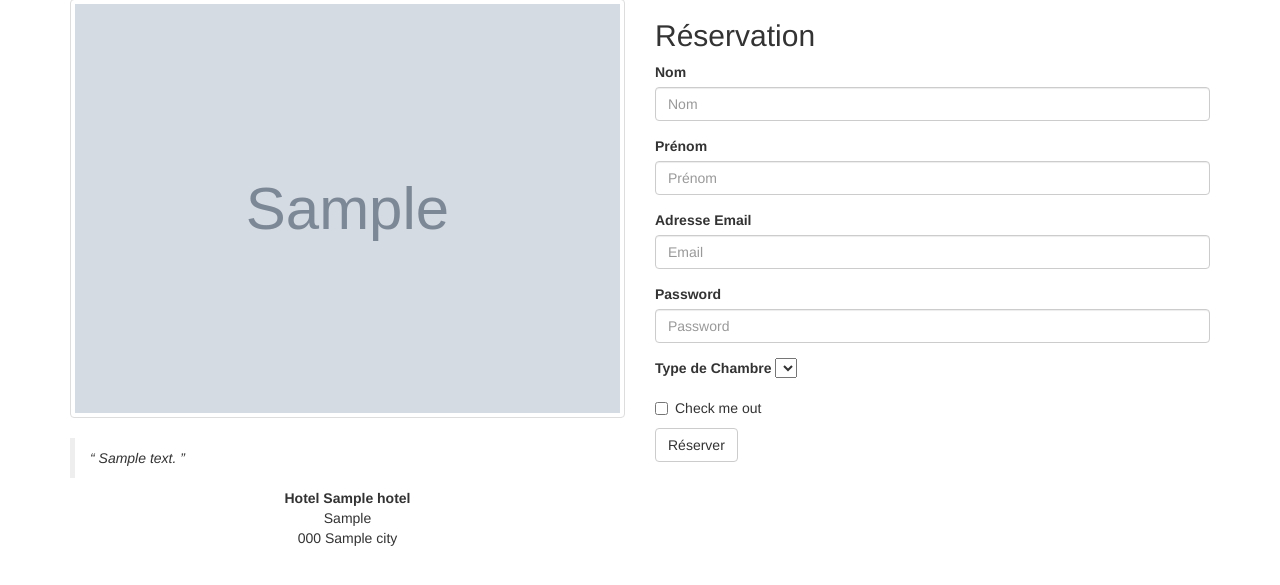
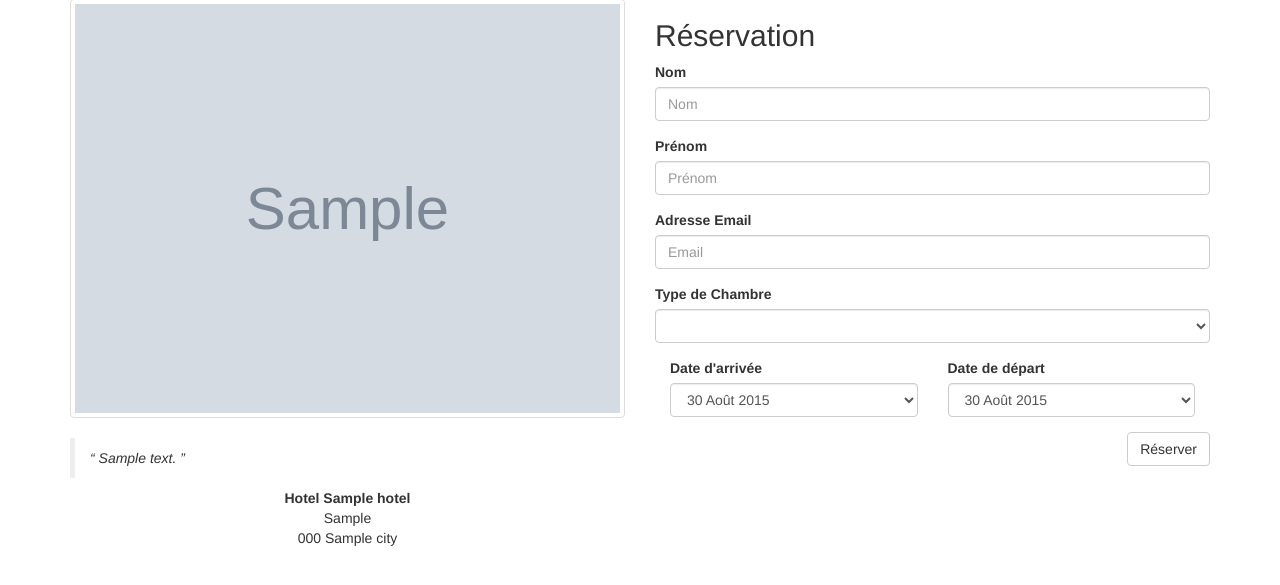
Before and after one commit to celine24/hotel, a PHP site: page /hotel.php?id=1 in a window 1280 px wide. Shown: the part 151-736 px from the top of the page. Run offline with PHP 8.4, Linux system fonts and the light colour scheme; tables that the repository leaves empty or names only in its code hold one stand-in row (values such as "Sample post"); grey boxes marked "Sample" are stand-in pictures; lists and menus that the app fills with data are empty; some libraries are stand-ins or nearby versions.

Commit message:
mise en place des fichiers

```diff
--- /dev/null
+++ b/controller/Hotel.php
@@ -0,0 +1,80 @@
+<?php
+
+class Hotel {
+
+	//gestion des dates
+
+	public function getToday() // pour récupérer la date du jour
+	{
+		$today = date("Y-m-d");
+		return $today;
+	}
+
+	public function dateList() // pour récupérer la liste des dates
+	{
+		$i = 0;
+		while ($i <= 30) {
+			$tomorrow = mktime(0,0,0, (int) date('m'), (int) date('d') + $i++, (int) date('Y') );
+			$date = date('Y-m-d', $tomorrow);
+			$result[] = $date;
+		}
+		return $result;
+	}
+
+	public function displayDateList() // pour afficher la liste au format français
+	{
+		$list = $this->dateList();
+		foreach ($list as $day) {
+			$date = explode( '-', $day);
+			$year = $date[0];
+			$month = $date[1];
+			$day = $date[2];
+			$frenchMonth = $this->dateConvert($month);
+			$result[] = $day . ' ' . $frenchMonth . ' ' . $year;
+		}
+		return $result;
+	}
+
+	public function dateConvert($month) {
+		switch ($month) {
+		    case '01':
+		        return 'Janvier';
+		        break;
+		    case '02':
+		        return 'Février';
+		        break;
+		    case '03':
+		        return 'Mars';
+		        break;
+		    case '04':
+		        return 'Avril';
+		        break;
+		    case '05':
+		        return 'Mai';
+		        break;
+		    case '06':
+		        return 'Juin';
+		        break;
+		    case '07':
+		        return 'Juillet';
+		        break;
+		    case '08':
+		        return 'Août';
+		        break;
+		    case '09':
+		        return 'Septembre';
+		        break;
+		    case '10':
+		        return 'Octobre';
+		        break;
+		    case '11':
+		        return 'Novembre';
+		        break;
+		    case '12':
+		        return 'Décembre';
+		        break;
+		}
+	}
+
+
+}
--- /dev/null
+++ b/controller/Reservation.php
@@ -0,0 +1,261 @@
+<?php
+class Reservation {
+
+	private
+	$_errors = [],
+	$_id,
+	$_lastname,
+	$_firstname,
+	$_email,
+	$_type,
+	$_booking_date,
+	$_booking_date_start,
+	$_booking_date_end;
+
+	public function __construct($values = [])
+	{
+		if (!empty($values)) // Si on a spécifié des valeurs, alors on hydrate l'objet.
+		{
+			$this->hydrate($values);
+		}
+
+		/*$this->setId($data['id']);
+		$this->setLastName($data['lastname']);
+		$this->setFirstName($data['firstname']);
+		$this->setEmail($data['email']);
+		$this->setType($data['type']);
+		$this->setBookingDate($data['booking_date']);
+		$this->setBookingDateStart($data['booking_date_start']);
+		$this->setBookingDateEnd($data['booking_date_end']);
+		*/
+	}
+
+	//setters
+
+	public function setId($id)
+	{
+		$this->_id = (int) $id;
+	}
+
+	public function setLastName($lastname)
+    {
+		if (!is_string($lastname) AND empty ($lastname))
+		{
+			$this->_errors[] = self::INVALID_LASTNAME;
+		}
+		else
+		{
+			$this->_lastname = $lastname;
+		}
+	}
+
+	public function setFirstName($firstname)
+    {
+		if (!is_string($firstname) AND empty ($firstname))
+		{
+			$this->_errors[] = self::INVALID_FIRSTNAME;
+		}
+		else
+		{
+			$this->_firstname = $firstname;
+		}
+	}
+
+	public function setEmail($email)
+    {
+		if (!is_string($email) AND empty ($email))
+		{
+			$this->_errors[] = self::INVALID_EMAIL;
+		}
+		else
+		{
+			$this->_email = $email;
+		}
+	}
+
+	public function setType($type)
+	{
+		if (!is_int($type) AND empty ($type))
+		{
+			$this->_errors[] = self::INVALID_TYPE;
+		}
+		else
+		{
+			$this->_type = $type;
+		}
+	}
+
+	public function setBookingDate(DateTime $booking_date) // pour récupérer la date du jour
+	{
+		$this->_booking_date = $booking_date;
+	}
+
+	public function setBookingDateStart(DateTime $booking_date_start)
+	{
+		if (!is_int($booking_date_start) AND empty ($booking_date_start))
+		{
+			$this->_errors[] = self::INVALID_TYPE;
+		}
+		else
+		{
+			$this->_booking_date_start = $booking_date_start;
+		}
+	}
+
+	public function setBookingDateEnd(DateTime $booking_date_end) // pour récupérer la date du jour
+	{
+		if (!is_int($booking_date_end) AND empty ($booking_date_end))
+		{
+			$this->_errors[] = self::INVALID_TYPE;
+		}
+		else
+		{
+			$this->_booking_date_end = $booking_date_end;
+		}
+	}
+
+	//getters - pour récupérer la valeur des attributs
+
+	public function getErrors()
+	{
+		return $this->_errors;
+	}
+
+	public function getId()
+	{
+		return $this->_id;
+    }
+
+    public function getLastName()
+    {
+		return $this->_lastname;
+    }
+
+    public function getFirstName()
+    {
+      return $this->_firstname;
+    }
+
+	public function getEmail()
+    {
+      return $this->_email;
+    }
+
+	public function getBookingDate()
+    {
+      return $this->_booking_date;
+    }
+
+	public function getBookingDateStart()
+    {
+      return $this->_booking_date_start;
+    }
+
+    public function getBookingDateEnd()
+    {
+      return $this->_booking_date_end;
+    }
+
+
+	//gestion des dates
+
+	public function getToday() // pour récupérer la date du jour
+	{
+		$today = date("Y-m-d");
+		return $today;
+	}
+
+
+	//fonctions
+
+	public function hydrate($data) // assigne les valeurs spécifiées aux attributs correspondants
+	{
+		foreach ($data as $attribute => $value)
+		{
+			$method = 'set'.ucfirst($attribute);
+
+			if (is_callable([$this, $method]))
+			{
+				$this->$method($value);
+			}
+		}
+	}
+
+	/**
+	* Méthode permettant de savoir si la news est valide.
+	* @return bool
+	*/
+	public function isValid()
+	{
+		return !(empty($this->auteur) || empty($this->titre) || empty($this->contenu));
+	}
+
+
+
+	public function dateList() // pour récupérer la liste des dates
+	{
+		$i = 0;
+		while ($i <= 30) {
+			$tomorrow = mktime(0,0,0, (int) date('m'), (int) date('d') + $i++, (int) date('Y') );
+			$date = date('Y-m-d', $tomorrow);
+			$result[] = $date;
+		}
+		return $result;
+	}
+
+	public function displayDateList() // pour afficher la liste au format français
+	{
+		$list = $this->dateList();
+		foreach ($list as $day) {
+			$date = explode( '-', $day);
+			$year = $date[0];
+			$month = $date[1];
+			$day = $date[2];
+			$frenchMonth = $this->dateConvert($month);
+			$result[] = $day . ' ' . $frenchMonth . ' ' . $year;
+		}
+		return $result;
+	}
+
+	public function dateConvert($month) {
+		switch ($month) {
+		    case '01':
+		        return 'Janvier';
+		        break;
+		    case '02':
+		        return 'Février';
+		        break;
+		    case '03':
+		        return 'Mars';
+		        break;
+		    case '04':
+		        return 'Avril';
+		        break;
+		    case '05':
+		        return 'Mai';
+		        break;
+		    case '06':
+		        return 'Juin';
+		        break;
+		    case '07':
+		        return 'Juillet';
+		        break;
+		    case '08':
+		        return 'Août';
+		        break;
+		    case '09':
+		        return 'Septembre';
+		        break;
+		    case '10':
+		        return 'Octobre';
+		        break;
+		    case '11':
+		        return 'Novembre';
+		        break;
+		    case '12':
+		        return 'Décembre';
+		        break;
+		}
+	}
+
+}
--- a/model/ReservationManager.php
+++ b/model/ReservationManager.php
@@ -14,6 +14,31 @@ class ReservationManager {
 		$this->_db = $dbh;
 	}
 
+	public function addReservation(Reservation $reservation)
+	{
+		$sql = 'INSERT INTO reservations SET client_id = :client_id, hotel_id = :hotel_id, booking_date = NOW(), booking_date_start = :booking_date_start, booking_date_end = :booking_date_end';
+		$stmnt = $this->db->prepare($sql);
+		$stmnt->bindValue(':titre', $news->titre());
+	    $stmnt->bindValue(':auteur', $news->auteur());
+	    $stmnt->bindValue(':contenu', $news->contenu());
+
+	    $stmnt->execute();
+	}
+
+
+
+
+
+
+
+
+
+
+
+
+
+
+
 	public function getTypes() // pour récupérer la liste des différents types de chambres disponibles
 	{
 		$sql= 'SELECT id, type FROM types';
@@ -26,4 +51,5 @@ class ReservationManager {
 		return $result;
 	}
 
+
 }
--- a/view/pages/hotel.php
+++ b/view/pages/hotel.php
@@ -16,14 +16,24 @@ catch(Exception $e)
 
 require('../../model/HotelManager.php');
 require('../../model/ReservationManager.php');
+require('../../controller/Reservation.php');
+require('../../controller/Hotel.php');
 
 $id = $_GET['id'];
 
 $manager = new HotelManager($db);
 $hotel = $manager->getHotel($id);
 
-$reservation = new ReservationManager($db);
-$type_list = $reservation->getTypes();
+$reservationManager = new ReservationManager($db);
+$type_list = $reservationManager->getTypes();
+
+$reservation = new Reservation();
+
+$dates = new Hotel();
+$dates_list = $dates->displayDateList();
+
+//$today = $reservation->getToday();
+//$frenchDates = $reservation->displayDateList();
 ?>
 
 <div class="row">
@@ -44,8 +54,8 @@ $type_list = $reservation->getTypes();
 	</div>
 	<div class="col-xs-12 col-sm-6 pull-left">
 		<h2>Réservation</h2>
-		<form>
-			<input type="hidden" class="form-control" id="booking_date" value="<?php echo date("d-F-Y");?>">
+		<form action="hotel.php" method="post">
+
 			<input type="hidden" class="form-control" id="hotel_id" value="<?php echo $hotel[0]['id']; ?>">
 			<div class="form-group">
 		    	<label for="nom">Nom</label>
@@ -60,24 +70,32 @@ $type_list = $reservation->getTypes();
 		    	<input type="email" class="form-control" id="email" placeholder="Email">
 		  	</div>
 		  	<div class="form-group">
-			    <label for="exampleInputPassword1">Password</label>
-			    <input type="password" class="form-control" id="exampleInputPassword1" placeholder="Password">
-			</div>
-			<div class="form-group">
-			    <label for="exampleInputFile">Type de Chambre</label>
-			    <select id="exampleInputFile">
+			    <label for="type">Type de Chambre</label>
+			    <select class="form-control" id="type">
 			    	<?php foreach ($type_list as $type):?>
 			    		<option name="type" value="<?php echo $type['id'];?>"><?php echo $type['type'];?></option>
 			    	<?php endforeach;?>
 			    <p class="help-block">Example block-level help text here.</p>
 				</select>
 			</div>
-			<div class="checkbox">
-			    <label>
-			      <input type="checkbox"> Check me out
-			</label>
+			<div class="form-group col-sm-6 pull-left">
+			    <label for="type">Date d'arrivée</label>
+			    <select class="form-control" id="booking_date_start">
+			    	<?php foreach ($dates_list as $date):?>
+			    		<option name="type" value="<?php echo $date;?>"><?php echo $date;?></option>
+			    	<?php endforeach;?>
+				</select>
 			</div>
-			<button type="submit" class="btn btn-default">Réserver</button>
+			<div class="form-group col-sm-6 pull-right">
+			    <label for="type">Date de départ</label>
+			    <select class="form-control" id="booking_date_end">
+			    	<?php foreach ($dates_list as $date):?>
+			    		<option name="type" value="<?php echo $date;?>"><?php echo $date;?></option>
+			    	<?php endforeach;?>
+				</select>
+			</div>
+			<div class="clearfix"></div>
+			<button type="submit" class="btn btn-default pull-right">Réserver</button>
 		</form>
 	</div>
 </div>
```
